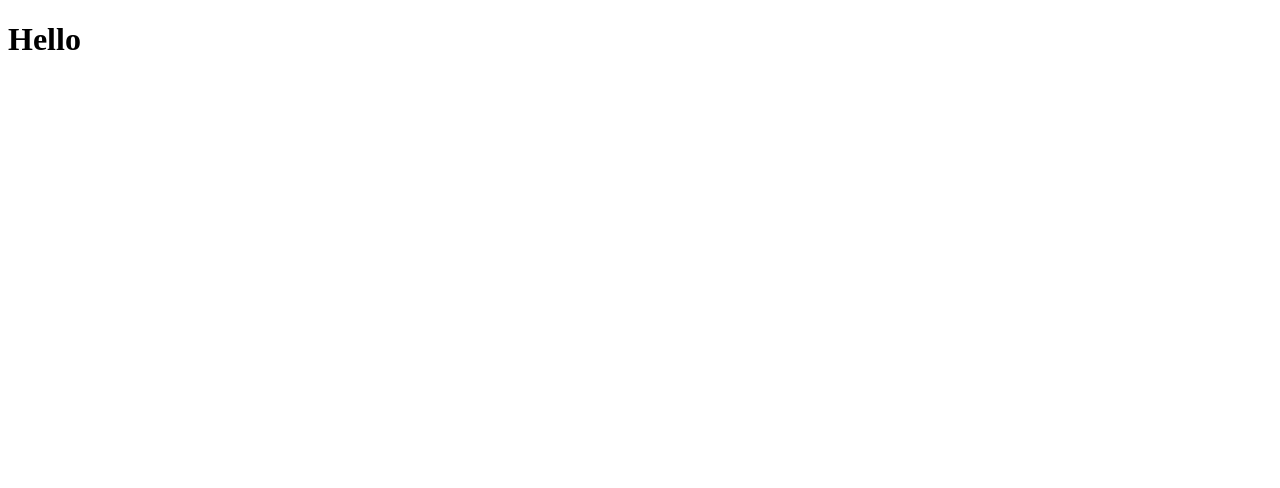
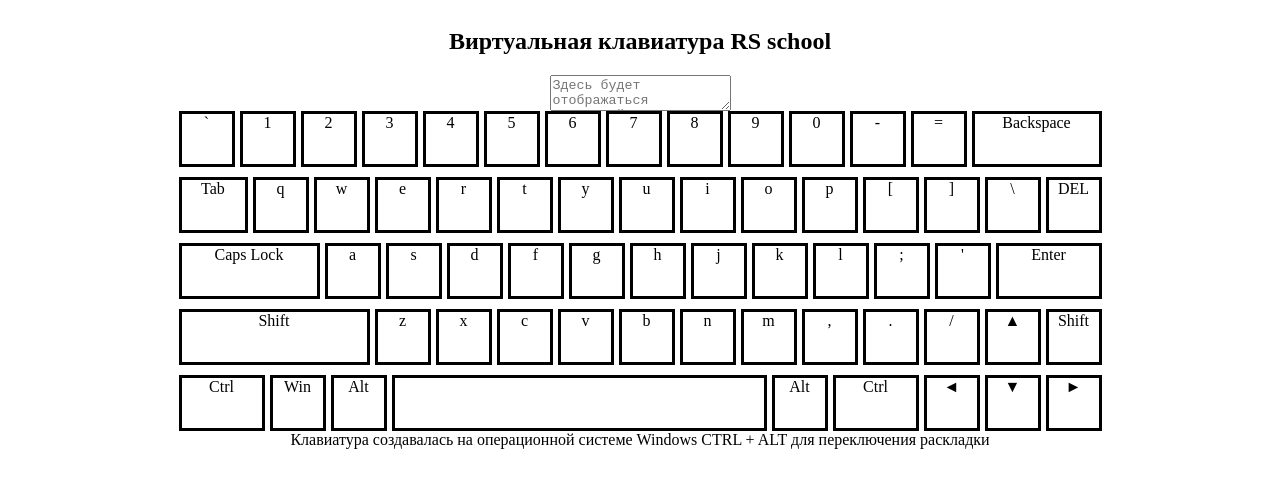
Before and after one commit to AlexHeadGU/Virtual-keyboard, a website built with webpack: page src/index.html in a window 1280 px wide. Built offline with nearby package versions, Linux system fonts and the light colour scheme.

Commit message:
add: keyboard without function

```diff
--- a/src/index.html
+++ b/src/index.html
@@ -4,12 +4,9 @@
     <meta charset="UTF-8">
     <meta http-equiv="X-UA-Compatible" content="IE=edge">
     <meta name="viewport" content="width=device-width, initial-scale=1.0">
-    <title>
-        <%= htmlWebpackPlugin.options.title %>
-    </title>
+    <title>Virtual keyboard</title>
 </head>
 <body>
-    <h1>Hello</h1>
-    <img src="" id="mainImage">
+    <!-- <img src="" id="mainImage"> -->
 </body>
 </html>
--- a/src/index.js
+++ b/src/index.js
@@ -1,7 +1,63 @@
-import './sass/main.scss'
+import './sass/main.scss';
+import {keys} from './js/createKeysObj.js';
 // import tesla from './assets/hb.jpeg'
 
 // const mainImage = document.getElementById("mainImage")
 // mainImage.src = tesla
 
 // const hello = require('./js/hello')
+
+
+//Отрисовка страницы
+let array = [];
+let section = document.createElement('section');
+let wrapper = document.createElement('div');
+let title = document.createElement('h1');
+let textArea = document.createElement('textarea');
+let keyboard = document.createElement('div');
+let instruction = document.createElement('div');
+
+section.className = 'main';
+wrapper.className = 'wrapper';
+keyboard.className = 'keyboard';
+
+title.innerHTML = 'Виртуальная клавиатура RS school';
+textArea.placeholder = 'Здесь будет отображаться введенный текст';
+instruction.innerHTML = 'Клавиатура создавалась на операционной системе Windows CTRL + ALT для переключения раскладки';
+
+document.body.append(section);
+section.append(wrapper);
+wrapper.append(title);
+wrapper.append(textArea);
+wrapper.append(keyboard);
+wrapper.append(instruction);
+
+for(let i = 0; i < 64; i++){
+    let key = document.createElement('div');
+    key.classList.add('key', keys[i].className);
+    console.log(keys[i].symbol);
+    key.innerHTML = keys[i].symbol;
+    keyboard.append(key);
+}
+
+let bs = keyboard.children[13];
+let tab = keyboard.children[14];
+let del = keyboard.children[28];
+let cl = keyboard.children[29];
+let enter = keyboard.children[41];
+let shiftLeft = keyboard.children[42];
+let shiftRight = keyboard.children[54];
+let ctrlLeft = keyboard.children[55];
+let sp = keyboard.children[58];
+let ctrlRight = keyboard.children[60];
+
+bs.style.width = '124px';
+tab.style.width = '63px';
+del.style.width = '50px';
+cl.style.width = '135px';
+enter.style.width = '100px';
+shiftLeft.style.width = '185px';
+shiftRight.style.width = '50px';
+ctrlLeft.style.width = '80px';
+sp.style.width = '369px';
+ctrlRight.style.width = '80px';
--- /dev/null
+++ b/src/js/createKeysObj.js
@@ -0,0 +1,79 @@
+import './keys.js';
+
+class Keys{
+    constructor(code,  symbol, secSymbol, ruSymbol, secRuSymbol, className) {
+        this.code = code;
+        this.symbol = symbol;
+        this.secSymbol = secSymbol;
+        this.ruSymbol = ruSymbol;
+        this.secRuSymbol = secRuSymbol;
+        this.className = className;
+    }
+}
+
+export let keys = [
+    new Keys('Backquote', '`', '~', null, null, 'key__number'),
+    new Keys('Digit1', '1', '!', null, null, 'key__number'),
+    new Keys('Digit2', '2', '@', null, null, 'key__number'),
+    new Keys('Digit3', '3', '#', null, null, 'key__number'),
+    new Keys('Digit4', '4', '$', null, null, 'key__number'),
+    new Keys('Digit5', '5', '%', null, null, 'key__number'),
+    new Keys('Digit6', '6', '^', null, null, 'key__number'),
+    new Keys('Digit7', '7', '&', null, null, 'key__number'),
+    new Keys('Digit8', '8', '*', null, null, 'key__number'),
+    new Keys('Digit9', '9', '(', null, null, 'key__number'),
+    new Keys('Digit0', '0', ')', null, null, 'key__number'),
+    new Keys('Minus', '-', '_', null, null, 'key__number'),
+    new Keys('Equal', '=', '+', null, null, 'key__number'),
+    new Keys('Backspace', 'Backspace', null, null, null, 'key__manage'),
+    new Keys('Tab', 'Tab', null, null, null, 'key__manage'),
+    new Keys('KeyQ', 'q', 'Q', 'й', 'Й', 'key__symbol'),
+    new Keys('KeyW', 'w', 'W', 'ц', 'Ц', 'key__symbol'),
+    new Keys('KeyE', 'e', 'E', 'у', 'У', 'key__symbol'),
+    new Keys('KeyR', 'r', 'R', 'к', 'К', 'key__symbol'),
+    new Keys('KeyT', 't', 'T', 'е', 'Е', 'key__symbol'),
+    new Keys('KeyY', 'y', 'Y', 'н', 'Н', 'key__symbol'),
+    new Keys('KeyU', 'u', 'U', 'г', 'Г', 'key__symbol'),
+    new Keys('KeyI', 'i', 'I', 'ш', 'Ш', 'key__symbol'),
+    new Keys('KeyO', 'o', 'O', 'щ', 'Щ', 'key__symbol'),
+    new Keys('KeyP', 'p', 'P', 'х', 'Х', 'key__symbol'),
+    new Keys('BracketLeft', '[', '{', 'х', 'Х', 'key__symbol'),
+    new Keys('BracketRight', ']', '}', 'ъ', 'Ъ', 'key__symbol'),
+    new Keys('Backslash', '\\', '|', '\\', '/', 'key__symbol'),
+    new Keys('Delete', 'DEL', null, null, null, 'key__manage'),
+    new Keys('CapsLock', 'Caps Lock', null, null, null, 'key__manage'),
+    new Keys('KeyA', 'a', 'A', 'ф', 'Ф', 'key__symbol'),
+    new Keys('KeyS', 's', 'S', 'ы', 'Ы', 'key__symbol'),
+    new Keys('KeyD', 'd', 'D', 'в', 'В', 'key__symbol'),
+    new Keys('KeyF', 'f', 'F', 'а', 'А', 'key__symbol'),
+    new Keys('KeyG', 'g', 'G', 'п', 'П', 'key__symbol'),
+    new Keys('KeyH', 'h', 'H', 'р', 'Р', 'key__symbol'),
+    new Keys('KeyJ', 'j', 'J', 'о', 'О', 'key__symbol'),
+    new Keys('KeyK', 'k', 'K', 'л', 'Л', 'key__symbol'),
+    new Keys('KeyL', 'l', 'L', 'д', 'Д', 'key__symbol'),
+    new Keys('Semicolon', ';', ':', 'ж', 'Ж', 'key__symbol'),
+    new Keys('Quote', '\'', '"', 'э', 'Э', 'key__symbol'),
+    new Keys('Enter', 'Enter', null, null, null, 'key__manage'),
+    new Keys('ShiftLeft', 'Shift', null, null, null, 'key__manage'),
+    new Keys('KeyZ', 'z', 'Z', 'я', 'Я', 'key__symbol'),
+    new Keys('KeyX', 'x', 'X', 'ч', 'Ч', 'key__symbol'),
+    new Keys('KeyC', 'c', 'C', 'с', 'С', 'key__symbol'),
+    new Keys('KeyV', 'v', 'V', 'м', 'М', 'key__symbol'),
+    new Keys('KeyB', 'b', 'B', 'и', 'И', 'key__symbol'),
+    new Keys('KeyN', 'n', 'N', 'т', 'Т', 'key__symbol'),
+    new Keys('KeyM', 'm', 'M', 'ь', 'Ь', 'key__symbol'),
+    new Keys('Comma', ',', '<', 'б', 'Б', 'key__symbol'),
+    new Keys('Period', '.', '>', 'ю', 'Ю', 'key__symbol'),
+    new Keys('Slash', '/', '?', '.', ',', 'key__symbol'),
+    new Keys('ArrowUp', '&#9650;', null, null, null, 'key__manage'),
+    new Keys('ShiftRight', 'Shift', null, null, null, 'key__manage'),
+    new Keys('ControlLeft', 'Ctrl', null, null, null, 'key__manage'),
+    new Keys('MetaLeft', 'Win', null, null, null, 'key__manage'),
+    new Keys('AltLeft', 'Alt', null, null, null, 'key__manage'),
+    new Keys('Space', ' ', null, null, null, 'key__manage'),
+    new Keys('AltRight', 'Alt', null, null, null, 'key__manage'),
+    new Keys('ControlRight', 'Ctrl', null, null, null, 'key__manage'),
+    new Keys('ArrowLeft', '&#9668;', null, null, null, 'key__manage'),
+    new Keys('ArrowDown', '&#9660;', null, null, null, 'key__manage'),
+    new Keys('ArrowRight', '&#9658;', null, null, null, 'key__manage')
+  ];
--- a/src/js/hello.js
+++ /dev/null
@@ -1 +0,0 @@
-console.log("he!ll!!o")
--- /dev/null
+++ b/src/js/keys.js
@@ -0,0 +1,18 @@
+
+const enKeyName = ['`', '1', '2', '3', '4', '5', '6', '7', '8', '9', '0', '-', '=', 'Backspace',
+                'Tab', 'q', 'w', 'e', 'r', 't', 'y', 'u', 'i', 'o', 'p', '[', ']', '\\', 'Delete',
+                'CapsLock', 'A', 'S', 'D', 'F', 'G', 'H', 'J', 'K', 'L', ';', "'", 'Enter',
+                'Shift', 'Z', 'X', 'C', 'V', 'B', 'N', 'M', ',', '.', '/', 'Control', 'Meta', 'Alt', ' ',
+                'ArrowLeft', 'ArrowUp', 'ArrowRight', 'ArrowDown'];
+const secEnKeyName = [];
+const ruKeyName = ['Ё', '1', '2', '3', '4', '5', '6', '7', '8', '9', '0', '-', '=', 'Backspace',
+                'Tab', 'Й', 'Ц', 'У', 'К', 'Е', 'Н', 'Г', 'Ш', 'Щ', 'З', 'Х', 'Ъ', '\\', 'Delete',
+                'CapsLock', 'ф', 'ы', 'в', 'а', 'п', 'р', 'о', 'л', 'д', 'ж', 'э', 'Enter',
+                'Shift', 'я', 'ч', 'с', 'м', 'и', 'т', 'ь', 'б', 'ю', '.', 'Control', 'Meta', 'Alt', ' ',
+                'ArrowLeft', 'ArrowUp', 'ArrowRight', 'ArrowDown'];
+const secRuKeyName = [];
+const keyCode = ['Backquote', 'Digit1', 'Digit2', 'Digit3', 'Digit4', 'Digit5', 'Digit6', 'Digit7', 'Digit8', 'Digit9', 'Digit0', 'Minus', 'Equal', 'Backspace',
+                'Tab', 'KeyQ', 'KeyW', 'KeyE', 'KeyR', 'KeyT', 'KeyY', 'KeyU', 'KeyI', 'KeyO', 'KeyP', 'BracketLeft', 'BracketRight', 'Backslash', 'Delete',
+                'CapsLock', 'KeyA', 'KeyS', 'KeyD', 'KeyF', 'KeyG', 'KeyH', 'KeyJ', 'KeyK', 'KeyL', 'Semicolon', 'Quote', 'Enter',
+                'ShiftLeft', 'KeyZ', 'KeyX', 'KeyC', 'KeyV', 'KeyB', 'KeyN', 'KeyM', 'Comma', 'Period', 'Slash', 'ShiftRight', 'ControlLeft', 'MetaLeft', 'AltLeft', 'Space', 'ControlRight',
+                'ArrowLeft', 'ArrowUp', 'ArrowRight', 'ArrowDown'];
--- /dev/null
+++ b/src/sass/abstracts/_key.scss
@@ -0,0 +1,13 @@
+@import 'variables';
+
+.key {
+    // background-color: blue;
+    border: 3px solid black;
+    width: 50px;
+    height: 50px;
+    text-align: center;
+}
+
+// .key__number .key__symbol{
+//     width: auto;
+// }
--- a/src/sass/abstracts/_variables.scss
+++ b/src/sass/abstracts/_variables.scss
@@ -0,0 +1 @@
+$COLOR-KEY: red;
--- /dev/null
+++ b/src/sass/components/_keyboard.scss
@@ -0,0 +1,9 @@
+.keyboard {
+    display: flex;
+    // grid-template-columns: repeat(15, 1fr);
+    gap: 10px 5px;
+    flex-wrap: wrap;
+    width: 923px;
+    // grid-column-gap: 5px;
+    // grid-row-gap: 10px;
+}
--- /dev/null
+++ b/src/sass/layouts/_wrapper.scss
@@ -0,0 +1,5 @@
+.wrapper {
+    display: flex;
+    align-items: center;
+    flex-direction: column;
+}
--- a/src/sass/main.scss
+++ b/src/sass/main.scss
@@ -1,2 +1,5 @@
 @import 'base/base';
-@import 'abstracts/variables'
+@import 'abstracts/variables';
+@import 'components/keyboard';
+@import 'abstracts/key';
+@import 'layouts/wrapper';
--- a/webpack.config.js
+++ b/webpack.config.js
@@ -2,7 +2,7 @@ const path = require('path');
 const htmlWebpackPlugin = require('html-webpack-plugin')
 
 module.exports = {
-    mode: 'production',
+    mode: 'development',
     entry: {
         filename: path.resolve(__dirname, 'src/index.js')
     },
@@ -39,7 +39,7 @@ module.exports = {
     },
     plugins: [
         new htmlWebpackPlugin ({
-            title: 'My Web Page',
+            // title: 'Virtual Keyboard',
             filename: 'index.html',
             template: 'src/index.html'
         })
```
Also changed, not shown: dist/filename1020ec44bfb3a86862a2.js (added), dist/filenamece13e63087a004dd4d97.js (deleted), dist/hb.jpeg (deleted), dist/index.html, src/sass/abstracts/_constants.scss (deleted).
